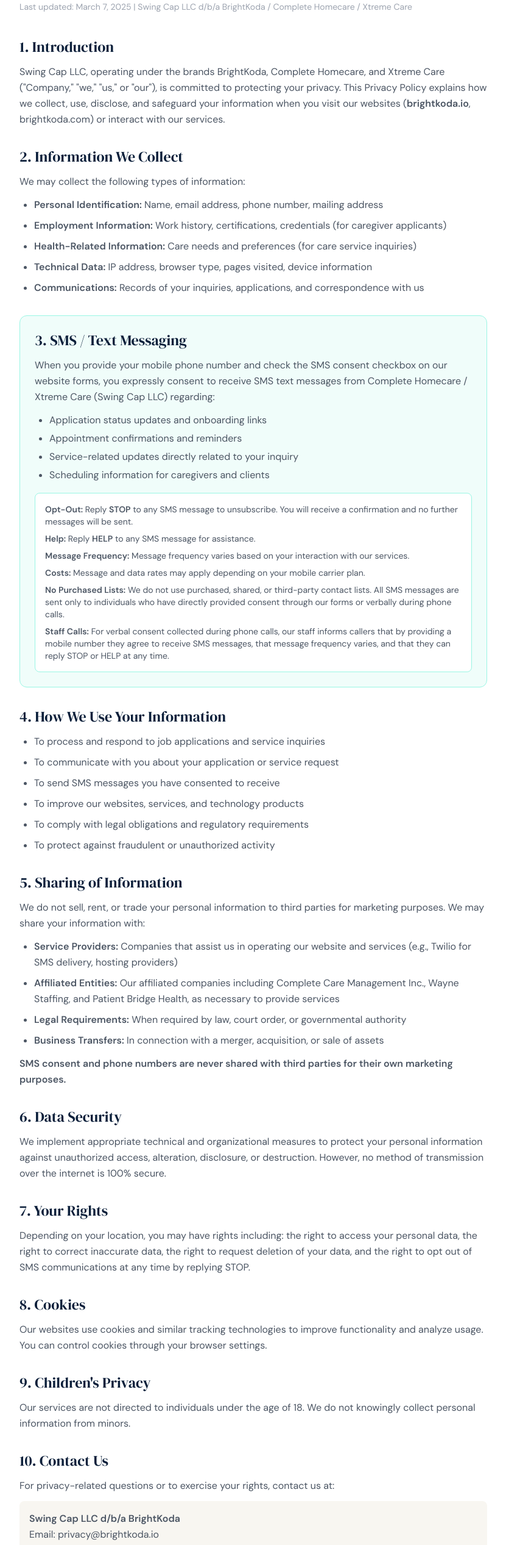
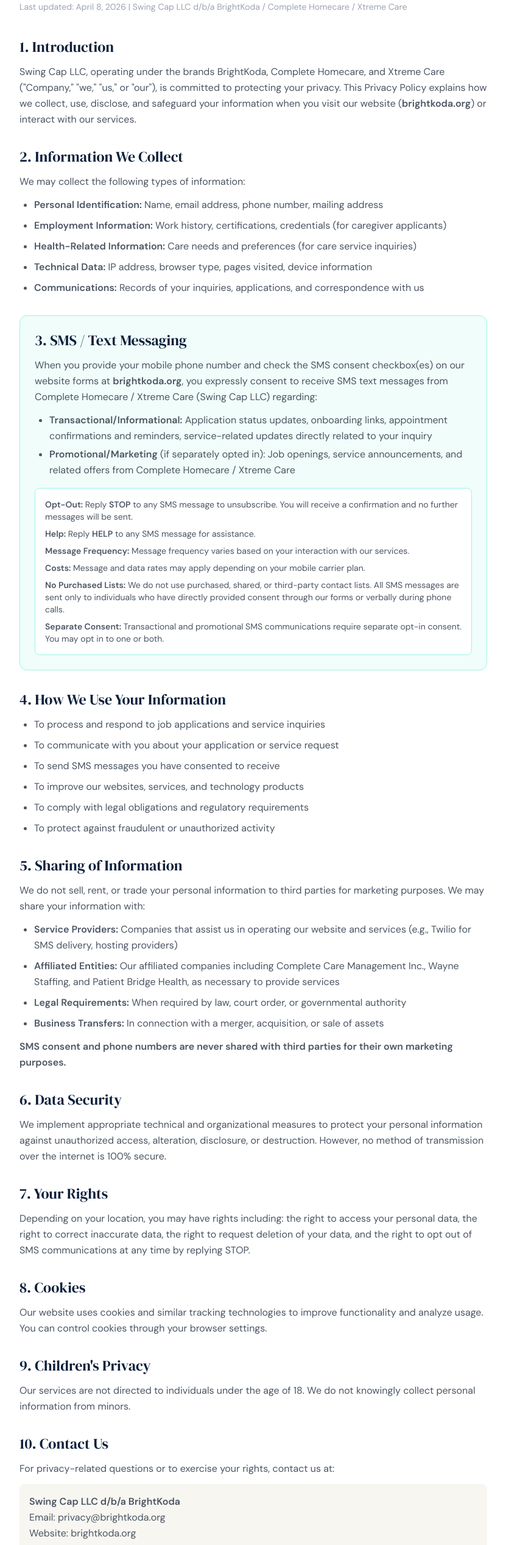
Before and after one commit to vikkaul1/BrightKodaIOWebsite, a Next.js app: page /privacy-policy in a window 1280 px wide. Shown: the part 183-2716 px from the top of the page at 61% size, without its empty margins (224-1055 px from the left). Built offline with nearby package versions, Linux system fonts and the light colour scheme.

Commit message:
Add files via upload

```diff
--- a/app/privacy-policy/page.tsx
+++ b/app/privacy-policy/page.tsx
@@ -10,14 +10,14 @@
           <div className="mb-10">
             <span className="text-koda-teal font-medium text-sm uppercase tracking-wider">Legal</span>
             <h1 className="text-4xl md:text-5xl font-display text-koda-navy mt-2 mb-2">Privacy Policy</h1>
-            <p className="text-gray-400 text-sm">Last updated: March 7, 2025 | Swing Cap LLC d/b/a BrightKoda / Complete Homecare / Xtreme Care</p>
+            <p className="text-gray-400 text-sm">Last updated: April 8, 2026 | Swing Cap LLC d/b/a BrightKoda / Complete Homecare / Xtreme Care</p>
           </div>
 
           <div className="prose prose-gray max-w-none space-y-8 text-gray-600 leading-relaxed">
 
             <section>
               <h2 className="text-2xl font-display text-koda-navy mb-3">1. Introduction</h2>
-              <p>Swing Cap LLC, operating under the brands BrightKoda, Complete Homecare, and Xtreme Care ("Company," "we," "us," or "our"), is committed to protecting your privacy. This Privacy Policy explains how we collect, use, disclose, and safeguard your information when you visit our websites (<strong>brightkoda.io</strong>, brightkoda.com) or interact with our services.</p>
+              <p>Swing Cap LLC, operating under the brands BrightKoda, Complete Homecare, and Xtreme Care ("Company," "we," "us," or "our"), is committed to protecting your privacy. This Privacy Policy explains how we collect, use, disclose, and safeguard your information when you visit our website (<strong>brightkoda.org</strong>) or interact with our services.</p>
             </section>
 
             <section>
@@ -34,12 +34,10 @@
 
             <section className="bg-teal-50 border border-teal-200 rounded-xl p-6">
               <h2 className="text-2xl font-display text-koda-navy mb-3">3. SMS / Text Messaging</h2>
-              <p className="mb-3">When you provide your mobile phone number and check the SMS consent checkbox on our website forms, you expressly consent to receive SMS text messages from Complete Homecare / Xtreme Care (Swing Cap LLC) regarding:</p>
+              <p className="mb-3">When you provide your mobile phone number and check the SMS consent checkbox(es) on our website forms at <strong>brightkoda.org</strong>, you expressly consent to receive SMS text messages from Complete Homecare / Xtreme Care (Swing Cap LLC) regarding:</p>
               <ul className="list-disc pl-6 space-y-1 mb-4">
-                <li>Application status updates and onboarding links</li>
-                <li>Appointment confirmations and reminders</li>
-                <li>Service-related updates directly related to your inquiry</li>
-                <li>Scheduling information for caregivers and clients</li>
+                <li><strong>Transactional/Informational:</strong> Application status updates, onboarding links, appointment confirmations and reminders, service-related updates directly related to your inquiry</li>
+                <li><strong>Promotional/Marketing</strong> (if separately opted in): Job openings, service announcements, and related offers from Complete Homecare / Xtreme Care</li>
               </ul>
               <div className="bg-white rounded-lg p-4 border border-teal-200 space-y-2 text-sm">
                 <p><strong>Opt-Out:</strong> Reply <strong>STOP</strong> to any SMS message to unsubscribe. You will receive a confirmation and no further messages will be sent.</p>
@@ -47,7 +45,7 @@
                 <p><strong>Message Frequency:</strong> Message frequency varies based on your interaction with our services.</p>
                 <p><strong>Costs:</strong> Message and data rates may apply depending on your mobile carrier plan.</p>
                 <p><strong>No Purchased Lists:</strong> We do not use purchased, shared, or third-party contact lists. All SMS messages are sent only to individuals who have directly provided consent through our forms or verbally during phone calls.</p>
-                <p><strong>Staff Calls:</strong> For verbal consent collected during phone calls, our staff informs callers that by providing a mobile number they agree to receive SMS messages, that message frequency varies, and that they can reply STOP or HELP at any time.</p>
+                <p><strong>Separate Consent:</strong> Transactional and promotional SMS communications require separate opt-in consent. You may opt in to one or both.</p>
               </div>
             </section>
 
@@ -87,7 +85,7 @@
 
             <section>
               <h2 className="text-2xl font-display text-koda-navy mb-3">8. Cookies</h2>
-              <p>Our websites use cookies and similar tracking technologies to improve functionality and analyze usage. You can control cookies through your browser settings.</p>
+              <p>Our website uses cookies and similar tracking technologies to improve functionality and analyze usage. You can control cookies through your browser settings.</p>
             </section>
 
             <section>
@@ -100,8 +98,8 @@
               <p>For privacy-related questions or to exercise your rights, contact us at:</p>
               <div className="bg-koda-cream rounded-lg p-4 mt-3">
                 <p><strong>Swing Cap LLC d/b/a BrightKoda</strong></p>
-                <p>Email: privacy@brightkoda.io</p>
-                <p>Website: brightkoda.io</p>
+                <p>Email: privacy@brightkoda.org</p>
+                <p>Website: brightkoda.org</p>
               </div>
             </section>
 
```
